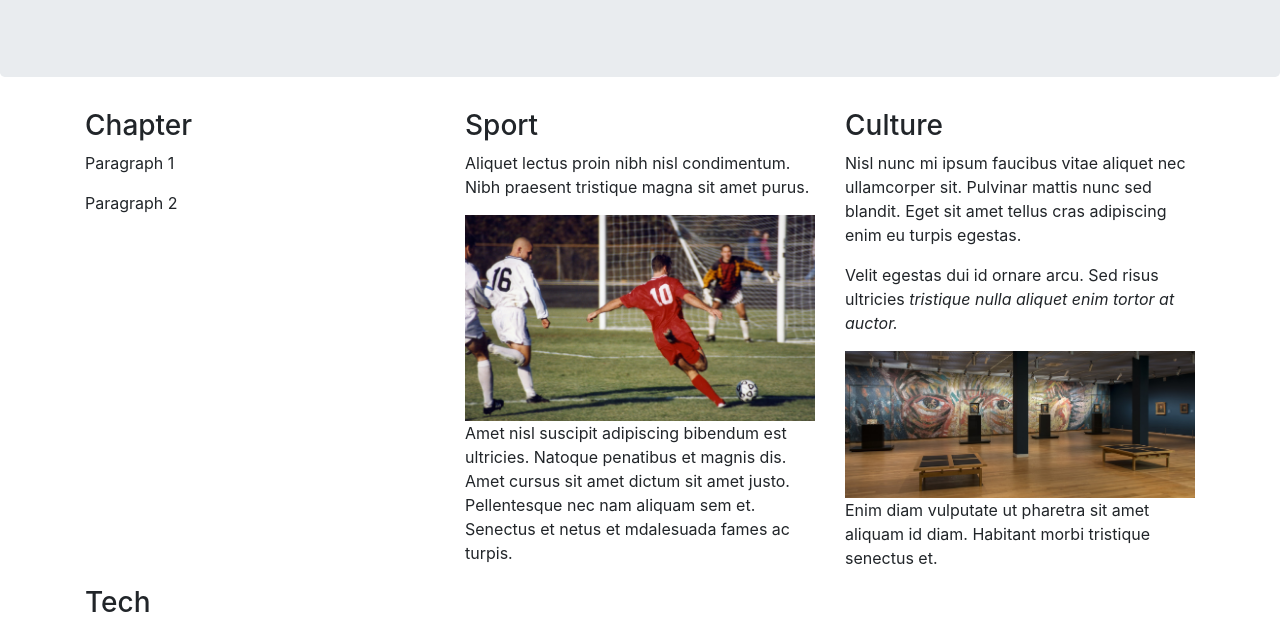
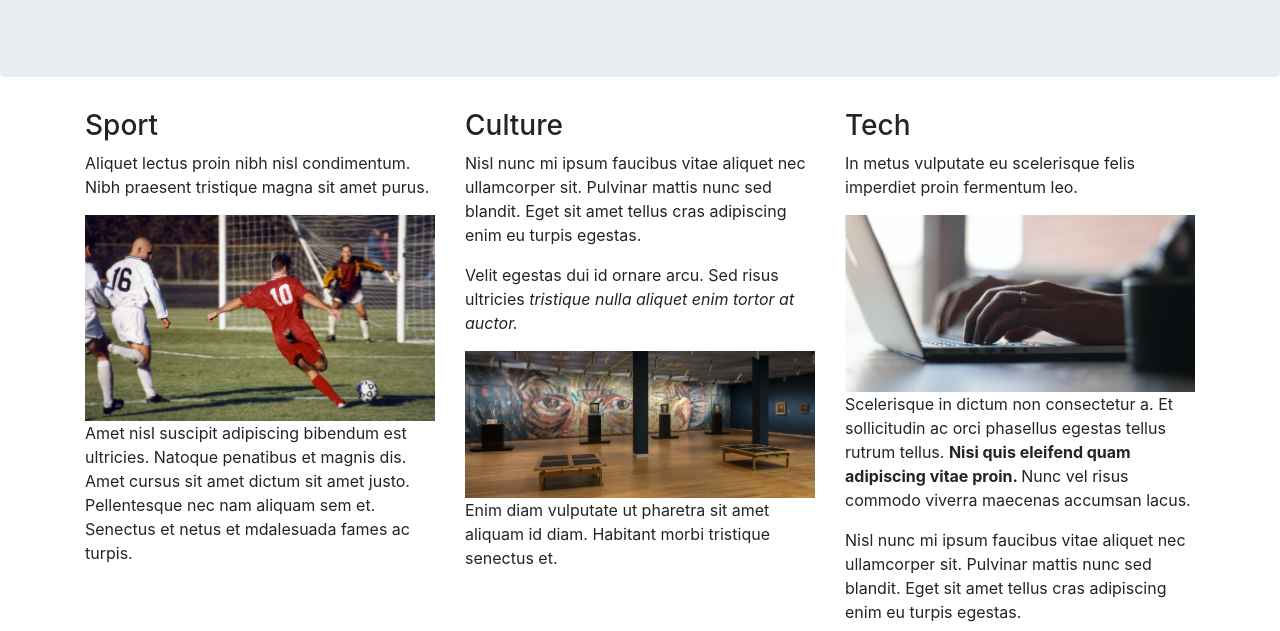
Before and after one commit to Alexsey678/my-project-2, a plain HTML site: page index.html in a window 1280 px wide. Shown: the part 161-792 px from the top of the page. Drawn offline with Linux system fonts and the light colour scheme.

Commit message:
delete paragraph

```diff
--- a/index.html
+++ b/index.html
@@ -13,11 +13,6 @@
 <div class="container">
   <div class="row">
     <div class="col-sm-4">
-      <h3>Chapter</h3>
-      <p> Paragraph 1 </p>
-	  <p> Paragraph 2 </p>
-    </div>
-	<div class="col-sm-4">
       <h3>Sport</h3>
       <p> Aliquet lectus proin nibh nisl condimentum. Nibh praesent tristique magna sit amet purus. </p>
 	  <img src="img/football.png" class="img-fluid">
```
